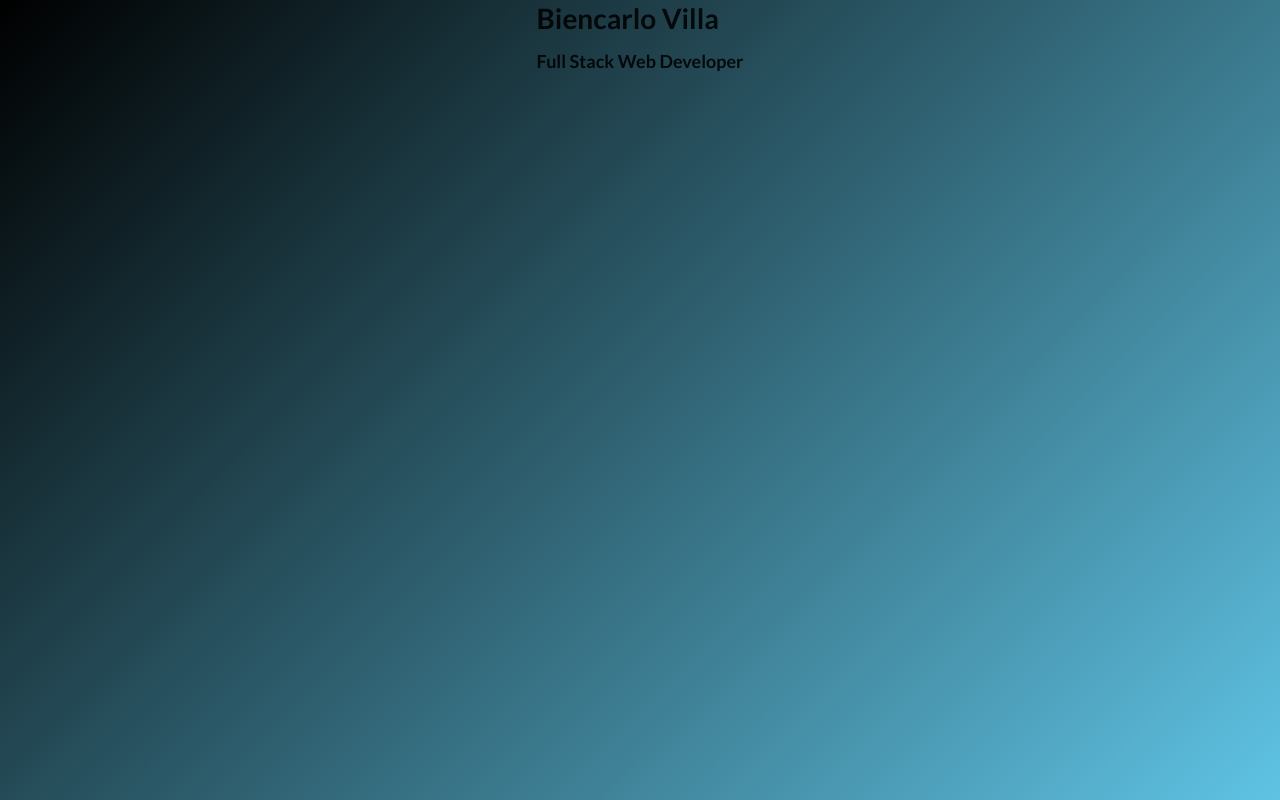
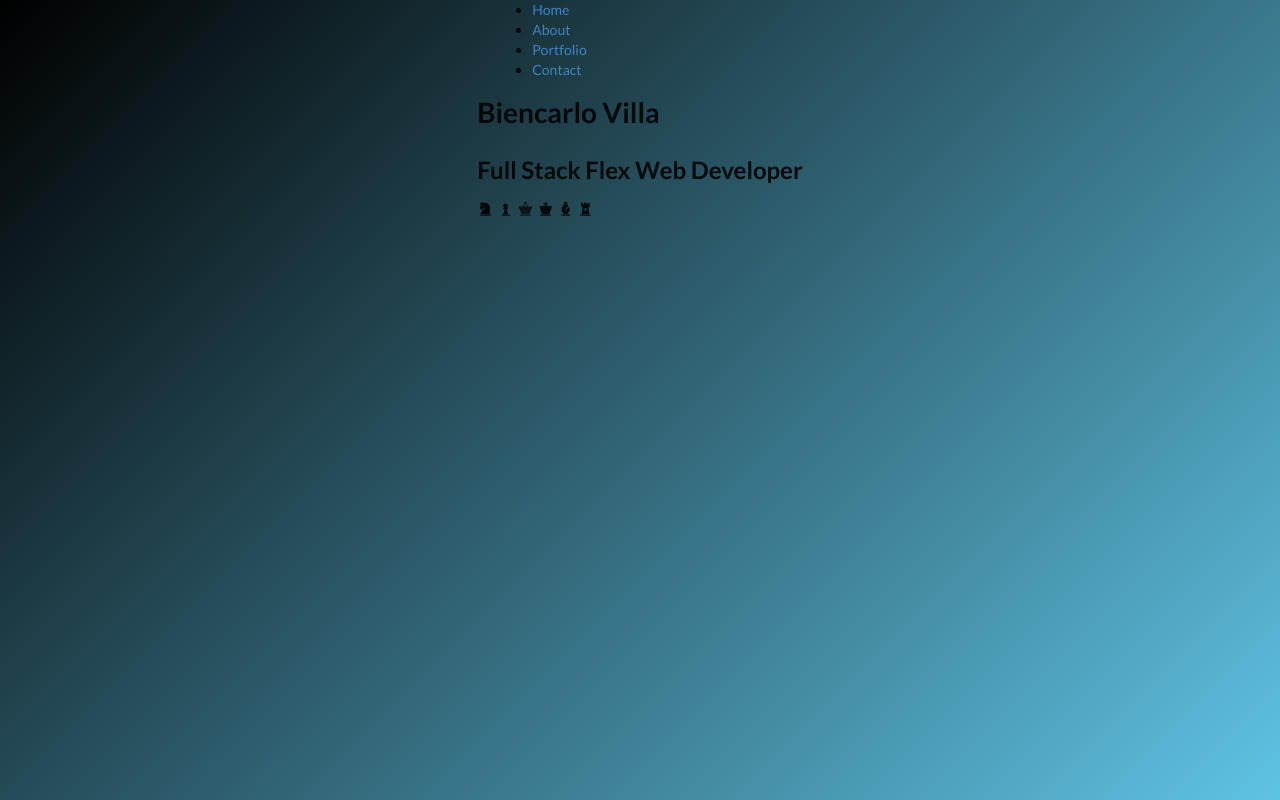
Before and after one commit to biencarlovilla/My-Portfolio, a React (Create React App) app: page / in a window 1280 px wide. Built offline with nearby package versions, Linux system fonts and the light colour scheme.

Commit message:
Added content and animation to the main page

```diff
--- a/src/Components/Main/Main.js
+++ b/src/Components/Main/Main.js
@@ -6,28 +6,51 @@ import "./style.css";
 const Main = () => {
   return (
     <React.Fragment>
-      {/* <Typography
-        variant="h2"
-        display="block"
-        align="center"
-        style={{
-          margin: "1rem",
-          fontSize: "1.6rem",
-          textTransform: "uppercase"
-        }}
-      > */}
-        {/*  <Element name="about-me" id="about-me">
-                About Me
-            </Element> */}
-      {/* </Typography> */}
-      <div className="name">
-        {/* <img src={portfolio} alt="profile_photo" className="img" /> */}
-        <h1>Biencarlo Villa</h1>
-        <div className="subtitle">
-          <h3>Full Stack Web Developer</h3>
+     <header id="header">
+    <div class="main_nav">
+      <div class="container">
+        <div class="mobile-toggle"> <span></span> <span></span> <span></span> </div>
+        <nav>
+          <ul>
+            <li><a class="smoothscroll" href="#header">Home</a></li>
+            <li><a class="smoothscroll" href="#about">About</a></li>
+            <li><a class="smoothscroll" href="#portfolio">Portfolio</a></li>
+            <li><a class="smoothscroll" href="#contact">Contact</a></li>
+          </ul>
+        </nav>
+      </div>
+    </div>
+    <div class="title">
+      <h1 class="animate__animated animate__fadeIn">Biencarlo Villa</h1>
 
-        </div>
+      <h2 class="animate__animated animate__fadeIn animate__delay-1s"> Full Stack Flex Web Developer</h2>
+
+      <div class="smallsep heading animate__animated animate__fadeIn animate__delay-1s"></div>
+
+
+      <i class="chess knight icon animate__animated animate__fadeIn animate__delay-4s"></i>
+
+      <i class="chess pawn icon animate__animated animate__fadeIn animate__delay-3s"></i>
+
+      <i class="chess queen icon animate__animated animate__fadeIn animate__delay-5s"></i>
+
+      <i class="chess king icon animate__animated animate__fadeIn animate__delay-2s"></i>
+
+      <i class="chess bishop icon animate__animated animate__fadeIn animate__delay-4s"></i>
+
+      <i class="chess rook icon animate__animated animate__fadeIn animate__delay-3s"></i>
+
+
+      <a class="smoothscroll" href="#about">
+      <div class="mouse">
+        <div class="wheel"></div>
       </div>
+      </a>
+    </div>
+
+    <a class="smoothscroll" href="#about">
+    <div class="scroll-down"></div>
+    </a> </header>
     </React.Fragment>
   );
 };
```
Also changed, not shown: 1 other file (tests, documents, lock files or other folders).
